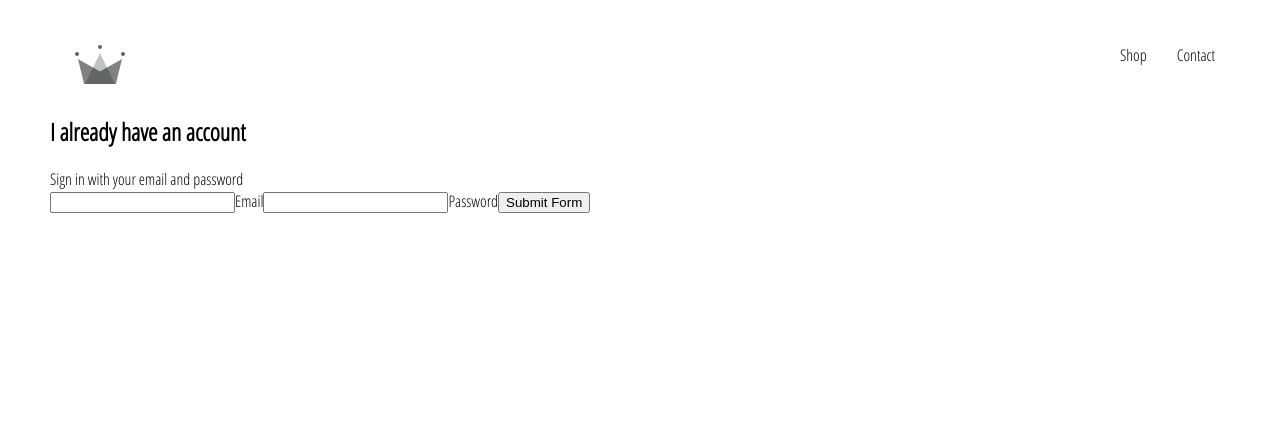
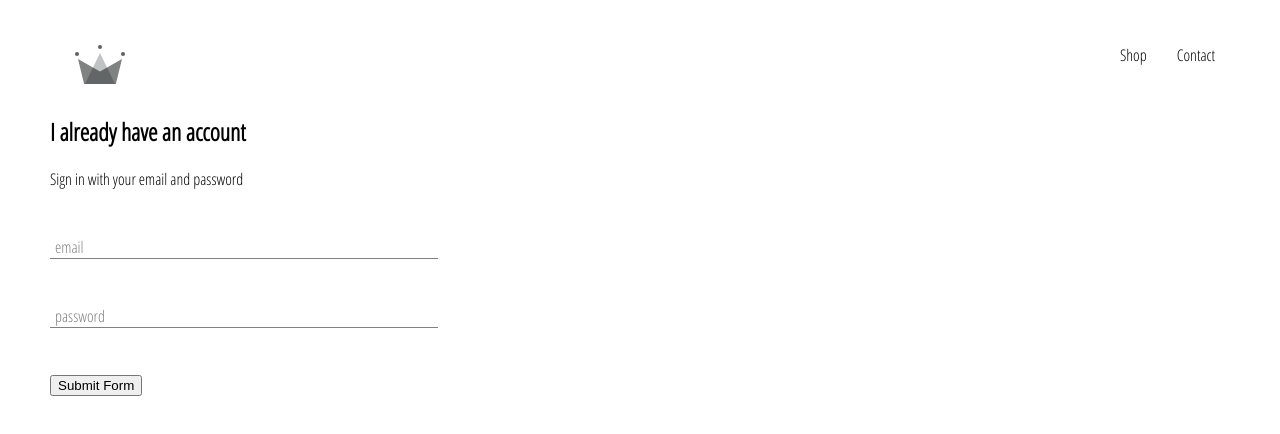
Before and after one commit to DrInnovatio/max-clothing, a React (Create React App) app: page /signin in a window 1280 px wide. Shown: the top 434 px of the page. Built offline with nearby package versions, Linux system fonts and the light colour scheme.

Commit message:
edited sign up form with scss

```diff
--- /dev/null
+++ b/src/components/form-input/form-input.component.jsx
@@ -0,0 +1,18 @@
+import React from 'react';
+
+import './form-input.styles.scss';
+
+const FormInput = ({handleChange, label, ...otherProps}) => (
+  <div className="group">
+    <input className='form-input' onChange={handleChange} {...otherProps}/>
+    {
+      label ?
+      (<label className={`${otherProps.value.length ? 'shrink' : ''} form-input-label`}>
+        {label}
+      </label>)
+      : null
+    }
+  </div>
+);
+
+export default FormInput;
--- /dev/null
+++ b/src/components/form-input/form-input.styles.scss
@@ -0,0 +1,53 @@
+$sub-color: grey;
+$main-color: black;
+
+@mixin shrinkLabel {
+  top: -14px;
+  font-size: 12px;
+  color: $main-color;
+}
+
+.group {
+  position: relative;
+  margin: 45px 0;
+
+  .form-input {
+    background: none;
+    background-color: white;
+    color: $sub-color;
+    font-size: 18px;
+    padding: 10px 10px 10px 10px 5px;
+    display: block;
+    width: 100%;
+    border: none;
+    border-radius: 0;
+    border-bottom: 1px solid $sub-color;
+    margin: 25px 0;
+
+    &:focus{
+      outline: none;
+    }
+    &:focus ~ .form-input-label {
+      @include shrinkLabel();
+    }
+  }
+
+  input[type='password']{
+    letter-spacing: 0.3em;
+  }
+
+  .form-input-label{
+    color: $sub-color;
+    font-size: 16px;
+    font-weight: normal;
+    position: absolute;
+    pointer-events: none;
+    left: 5px;
+    top: 1px;
+    transition: 300ms ease all;
+
+    &.shrink {
+      @include shrinkLabel();
+    }
+  }
+}
--- a/src/components/sign-in/sign-in.component.jsx
+++ b/src/components/sign-in/sign-in.component.jsx
@@ -1,4 +1,5 @@
 import React from 'react';
+import FormInput from '../form-input/form-input.component';
 import './sign-in.styles.scss';
 
 class SignIn extends React.Component{
@@ -29,10 +30,12 @@
         <span>Sign in with your email and password</span>
 
         <form onSubmit={this.handleSubmit}>
-          <input name="email" type="email" value={this.state.email} onChange={this.handleChange} required/>
-          <label>Email</label>
-          <input name="password" type="password" value={this.state.password} onChange={this.handleChange} required/>
-          <label>Password</label>
+          <FormInput name="email" type="email" value={this.state.email} handleChange={this.handleChange} label="email" required/>
+
+
+
+          <FormInput name="password" type="password" value={this.state.password} handleChange={this.handleChange} label="password" required/>
+
 
           <input type="submit" value='Submit Form'/>
         </form>
--- a/src/pages/sign-in-and-sign-up/sign-in-and-sign-up.styles.scss
+++ b/src/pages/sign-in-and-sign-up/sign-in-and-sign-up.styles.scss
@@ -0,0 +1,3 @@
+.sign-in {
+  width: 30vw;
+}
```
